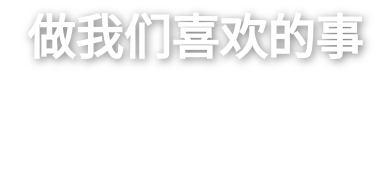
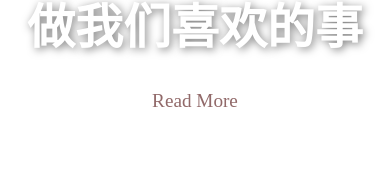
Before and after one commit to DarrenWangJianwei/Mountwater, a React (Create React App) app: page / in a window 390 px wide. Shown: the part 336-516 px from the top of the page. Built offline with nearby package versions, Linux system fonts and the light colour scheme.

Commit message:
finish the home page without css responsive

```diff
--- a/src/components/home/css/home.module.css
+++ b/src/components/home/css/home.module.css
@@ -18,6 +18,7 @@
 .heroContent {
   flex-grow: 1;
   display: flex;
+  flex-direction: column;
   justify-content: center;
   align-items: center;
 }
@@ -34,3 +35,17 @@
   font-size: 1.2em;
   text-shadow: 2px 2px 8px rgba(0, 0, 0, 0.5);
 }
+
+.btn {
+  color: rgb(145, 105, 105);
+  font-size: 1.2em;
+  pointer-events: initial;
+  text-decoration: none;
+  box-sizing: border-box;
+}
+
+.btn:hover {
+  color: rgb(146, 59, 59);
+  font-size: 1.4em;
+  font-weight: bold;
+}
--- a/src/pages/Home.tsx
+++ b/src/pages/Home.tsx
@@ -1,7 +1,7 @@
 import * as React from "react";
 import styles from "../components/home/css/home.module.css";
 import FluidAnimation from "react-fluid-animation";
-import Link from "react-router-dom";
+import { NavLink } from "react-router-dom";
 
 const defaultConfig = {
   textureDownsample: 1,
@@ -17,7 +17,7 @@ const Home: React.FC = () => {
   return (
     <div
       style={{
-        height: "100vh",
+        height: "87vh",
       }}
     >
       <FluidAnimation config={defaultConfig} />
@@ -25,6 +25,9 @@ const Home: React.FC = () => {
       <div className={styles.main}>
         <div className={styles.heroContent}>
           <h1>做我们喜欢的事</h1>
+          <NavLink to="/contact" className={styles.btn}>
+            Read More
+          </NavLink>
         </div>
         <div className={styles.heroDetail}>
           <p>
```
